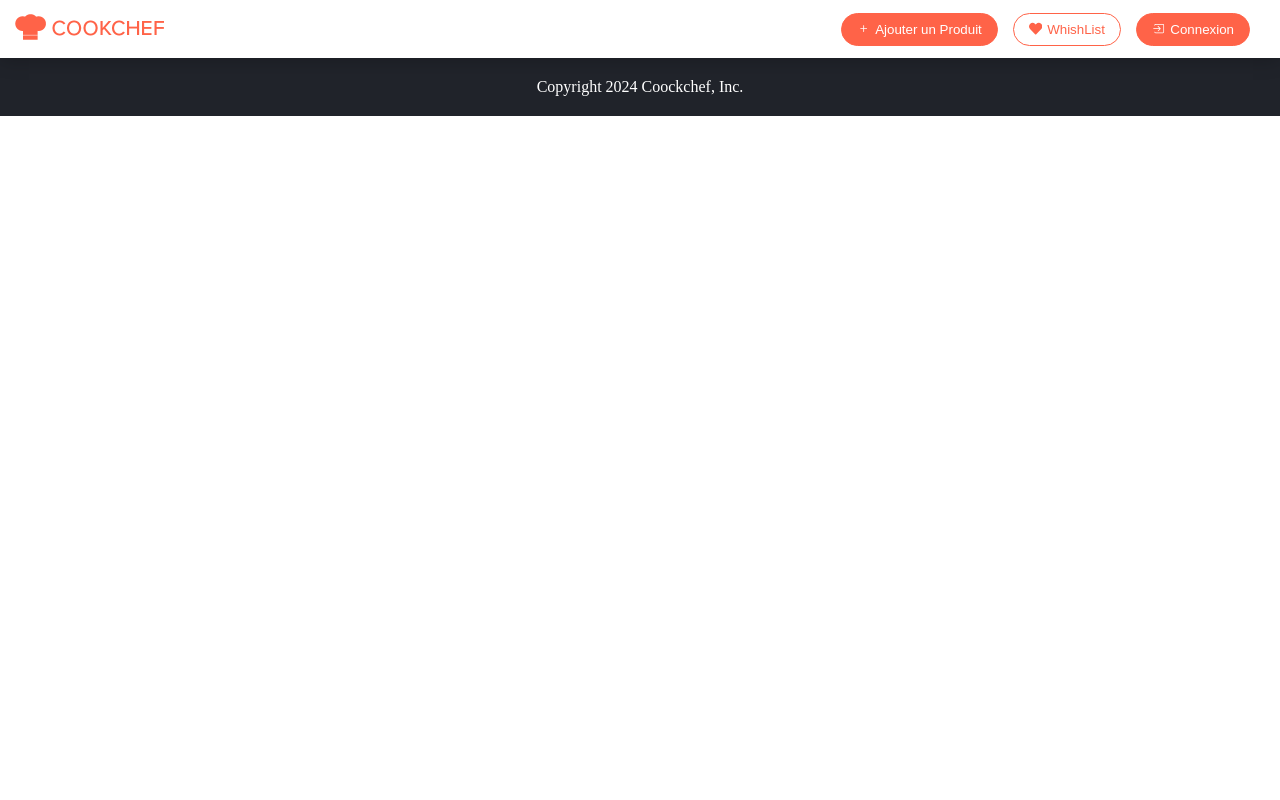
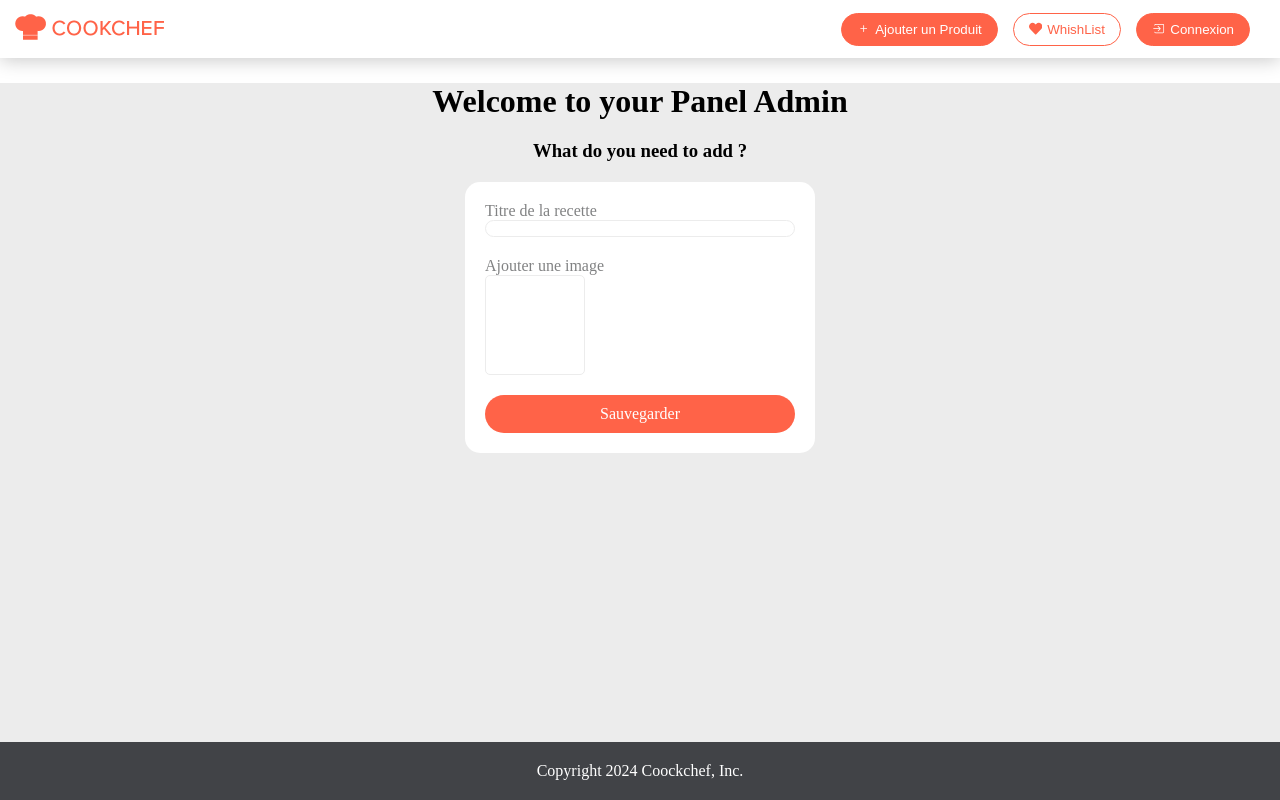
Before and after one commit to NikotoKoto/CookChef, a React (Vite) app in the folder CookChef/: page / in a window 1280 px wide. Both pictures are taken after typing "Sample" into the empty fields and a click on the button "Ajouter un Produit". Built offline with nearby package versions, Linux system fonts and the light colour scheme; no server answers.

Commit message:
✨ F04: Create panel Admin

```diff
--- a/CookChef/src/App.jsx
+++ b/CookChef/src/App.jsx
@@ -1,7 +1,8 @@
 import styled from "styled-components";
 import Footer from "./components/layout/Footer";
 import Header from "./components/layout/Header";
-import Content from "./components/page/Content";
+import Admin from "./components/page/admin/Admin"
+import Content from "./components/page/homePage/Content";
 import { useState } from "react";
 //  import {SeedRecipes} from "./components/page/Seed";
 
@@ -10,15 +11,15 @@ import { useState } from "react";
 
 export default function App() {
 // state
-const [page, setPage] = useState("homepage")
+const [page, setPage] = useState("homePage")
 // comportement
 
 // render
   return (
    <AppStyled>
      <Header setPage={setPage}/>
-    {page === 'homepage' && <Content/>  }
-    {/* {page === 'admin' && <Admin/>  }  */}
+    {page === 'homePage' && <Content/>  }
+    {page === 'admin' && <Admin/>  }
      <Footer/>
    </AppStyled>
   )
@@ -28,5 +29,4 @@ const AppStyled = styled.div`
   flex-direction: column;
   min-height: 100vh;
 
-
 `
--- a/CookChef/src/components/layout/Header.jsx
+++ b/CookChef/src/components/layout/Header.jsx
@@ -15,7 +15,7 @@ export default function Header({ setPage }) {
   //render
   return (
     <HeaderStyled>
-      <div className="containerHeader">
+      <div className="containerHeader" onClick={() => setPage('homePage')}>
         <img src="/cookchef.png" alt="logo cookchef" />
       </div>
       <ul className="headerList">
@@ -39,7 +39,7 @@ export default function Header({ setPage }) {
       {showMenu && (
         <>
           <div className="calc" onClick={() => setShowMenu(false)}></div>
-          <HeaderMenu />
+          <HeaderMenu setPage={setPage}/>
         </>
       )}
     </HeaderStyled>
@@ -74,6 +74,7 @@ const HeaderStyled = styled.div`
 
   .containerHeader {
     flex: 1 1 auto;
+    cursor: pointer;
 
     img {
       width: 150px;
--- /dev/null
+++ b/CookChef/src/components/page/admin/Admin.jsx
@@ -0,0 +1,24 @@
+import styled from "styled-components";
+import RecipeForm from "../components/RecipeForm/RecipeForm";
+import { theme } from "../../../theme";
+
+export default function Admin() {
+  return (
+    <AdminStyled>
+      <h1>Welcome to your Panel Admin</h1>
+      <h3> What do you need to add ?</h3>
+      <RecipeForm />
+    </AdminStyled>
+  );
+}
+
+const AdminStyled = styled.div`
+  display: flex;
+  align-items: center;
+  margin-top: 25px;
+  flex-direction: column;
+  flex: 1;
+  gap: 20px;
+  background-color: ${theme.colors.greyLight};
+
+`;
--- /dev/null
+++ b/CookChef/src/components/page/components/RecipeForm/RecipeForm.jsx
@@ -0,0 +1,58 @@
+import React from "react";
+import styled from "styled-components";
+import Button from "../../../reusable-UI/Button";
+import { theme } from "../../../../theme";
+import Input from "../../../reusable-UI/Input";
+
+export default function RecipeForm() {
+  return (
+    <RecipeFormStyled>
+      <form className="contentForm">
+        <div className="labelDiv">
+          <label htmlFor="titleOfRecipe">Titre de la recette</label>
+          <Input value="" type="text" id="titleOfRecipe"/>
+        </div>
+        <div className="labelDiv">
+          <label htmlFor="imgToAdd">Ajouter une image </label>
+          <Input className="inputImg" type ="text" id="imgToAdd" value="" />
+        </div>
+        {/* <p className="formError">Error</p> */}
+        <Button value="Sauvegarder" />
+      </form>
+    </RecipeFormStyled>
+  );
+}
+const RecipeFormStyled = styled.div`
+  display: flex;
+  flex-direction: column;
+  background-color: ${theme.colors.white};
+  border-radius: 15px;
+  padding: 20px;
+  width: 350px;
+  height: auto;
+
+  .contentForm {
+    display: flex;
+    justify-content: center;
+    flex-direction: column;
+  }
+  .labelDiv {
+    margin-bottom: 20px;
+
+    label {
+      color: ${theme.colors.greyMedium};
+    }
+  }
+
+  .inputImg {
+    width: 100px;
+    height: 100px;
+    border-radius: 5px;
+
+    img {
+      width: 100%;
+      height: 100%;
+      object-fit: cover;
+    }
+  }
+`;
--- a/CookChef/src/components/page/Content.jsx
+++ b/CookChef/src/components/page/homePage/Content.jsx
@@ -1,12 +1,13 @@
 import styled from "styled-components";
 import Recipe from "./Recipe";
-import {  useState } from "react";
-import media from "../../assets/styled/media";
-import { theme } from "../../theme";
-import Loading from "../layout/loading/Loading";
+import { useState } from "react";
+import media from "../../../assets/styled/media";
+import { theme } from "../../../theme";
+import Loading from "../../layout/loading/Loading";
 import { useContext } from "react";
-import { ApiContext } from "../../context/ApiContext";
-import { useFetchData } from "../../hooks/useFetchData";
+import { ApiContext } from "../../../context/ApiContext";
+import { useFetchData } from "../../../hooks/useFetchData";
+import Input from "../../reusable-UI/Input";
 
 export default function Content() {
   //state
@@ -15,8 +16,8 @@ export default function Content() {
 
   const BASE_URL_API = useContext(ApiContext);
 
-const {state, isLoading} = useFetchData(BASE_URL_API,page)
-const {data:recipes, setData: setRecipes} = state
+  const { state, isLoading } = useFetchData(BASE_URL_API, page);
+  const { data: recipes, setData: setRecipes } = state;
   const updateRecipe = (updatedRecipe) => {
     setRecipes(
       recipes.map((r) => (r._id === updatedRecipe._id ? updatedRecipe : r))
@@ -32,12 +33,9 @@ const {data:recipes, setData: setRecipes} = state
     setPage(page + 1);
   };
 
-
   const deleteRecipe = (_id) => {
-
-    setRecipes((prevRecipes) =>prevRecipes.filter((r) => r._id !== _id))
-  }
-
+    setRecipes((prevRecipes) => prevRecipes.filter((r) => r._id !== _id));
+  };
 
   //render
   return (
@@ -50,8 +48,8 @@ const {data:recipes, setData: setRecipes} = state
       <div className="container">
         <div className="searchBar">
           <i className="fa-solid fa-magnifying-glass iconSearch"></i>
-          <input onInput={handleInput} placeholder="Rechercher" />
-        </div>
+          <Input onInput={handleInput} placeholder="Rechercher"/>
+                  </div>
 
         {isLoading && !recipes.length ? (
           <Loading />
@@ -65,7 +63,6 @@ const {data:recipes, setData: setRecipes} = state
                   recipe={r}
                   toggleLikedRecipes={updateRecipe}
                   deleteRecipe={deleteRecipe}
-
                 />
               ))}
           </div>
--- a/CookChef/src/components/page/Recipe.jsx
+++ b/CookChef/src/components/page/homePage/Recipe.jsx
@@ -1,8 +1,8 @@
 /* eslint-disable react/prop-types */
 import styled from "styled-components";
-import { theme } from "../../theme";
+import { theme } from "../../../theme";
 import { useContext } from "react";
-import { ApiContext } from "../../context/ApiContext";
+import { ApiContext } from "../../../context/ApiContext";
 import { ImCross } from "react-icons/im";
 export default function Recipe({
   recipe: { _id, image, title, liked },
@@ -108,8 +108,6 @@ const RecipeStyled = styled.div`
     border-bottom: 1px solid ${theme.colors.greyLight};
     border-bottom-left-radius: 20px;
     border-bottom-right-radius: 20px;
-
-
   }
   .titleRecipe {
     margin-bottom: 10px;
--- /dev/null
+++ b/CookChef/src/components/reusable-UI/Button.jsx
@@ -0,0 +1,32 @@
+import React from "react";
+import styled from "styled-components";
+import {theme} from "../../theme/index"
+export default function Button({ onClick, className, value }) {
+  return (
+    <ButtonStyled onClick={onClick} className={className}>
+      {value}
+    </ButtonStyled>
+  );
+}
+
+const ButtonStyled = styled.div`
+display:flex;
+align-items: center;
+justify-content:center;
+border: none;
+padding: 10px;
+border-radius: 20px;
+color: ${theme.colors.white};
+background-color: ${theme.colors.primary};
+cursor: pointer;
+transform: color 0.2s, background-color 0.2s, border 0.2s transform 0.2s;
+&:hover{
+color: ${theme.colors.primary};
+background-color: ${theme.colors.white};
+border: 1px solid ${theme.colors.primary};
+}
+
+&:active{
+    transform: scale(0.9);
+}
+`;
--- /dev/null
+++ b/CookChef/src/components/reusable-UI/Input.jsx
@@ -0,0 +1,21 @@
+import React from "react";
+import styled from "styled-components";
+import { theme } from "../../theme";
+
+export default function Input({ value, placeholder,id, className,...restProps }) {
+  return <InputStyled className={className} id={id} value={value} placeholder={placeholder}></InputStyled>;
+}
+const InputStyled = styled.input`
+  display: flex;
+  width: 100%;
+  flex-direction: row;
+  border: 1px solid ${theme.colors.greyLight};
+  border-radius: 20px;
+  gap: 20px;
+  input {
+    outline: none;
+    border: 0;
+    font-family: ${theme.fonts.family.normal};
+    width: 100%;
+  }
+`;
--- a/CookChef/src/theme/index.jsx
+++ b/CookChef/src/theme/index.jsx
@@ -1,6 +1,7 @@
 const colors = {
     primary: "#ff6348",
-    greyDark: "#20232a",
+    greyDark: "#414347",
+    greyMedium: "#818283",
     greyLight: "#ececec",
     text: "#444",
     white: "#ffffff",
```
Also changed, not shown: CookChef/src/components/page/homePage/Seed.jsx (renamed from CookChef/src/components/page/Seed.jsx), CookChef/src/components/page/homePage/data.jsx (renamed from CookChef/src/components/page/data.jsx), 1 other file (tests, documents, lock files or other folders).
